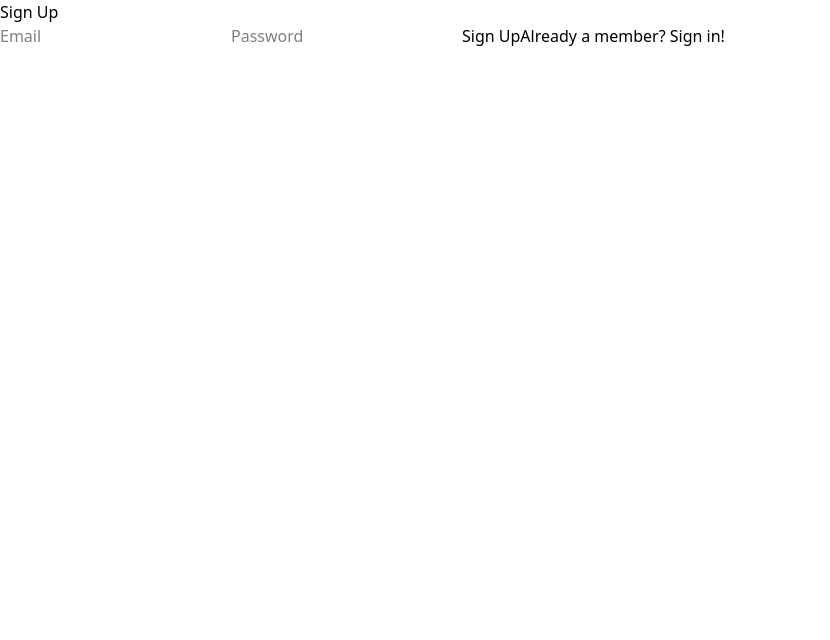
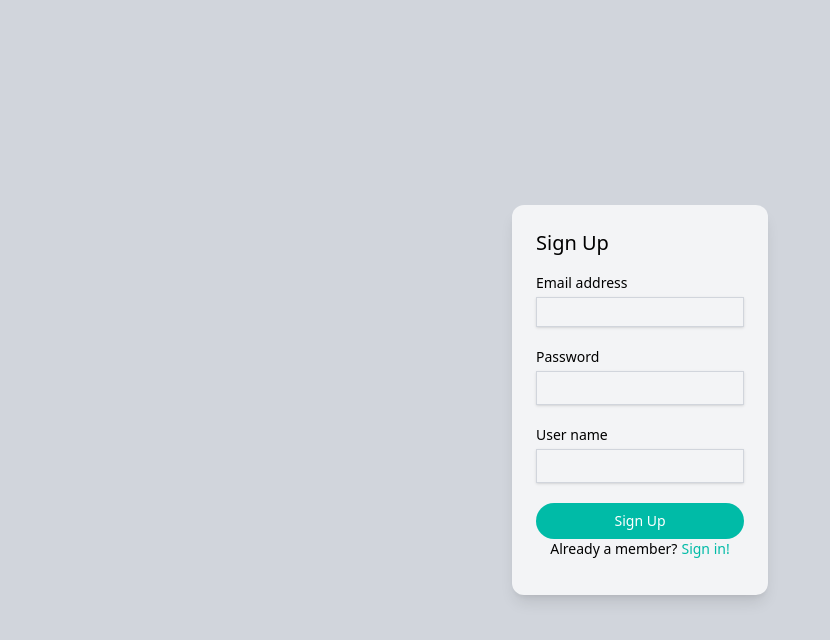
Before and after one commit to Lilla-ctrl/supabase-job-app-tracker, a React (Vite) app: page / in a window 1280 px wide. Shown: the top 640 px of the page, without its empty margins (0-830 px from the left). Built offline with nearby package versions, Linux system fonts and the light colour scheme.

Commit message:
update styling of Auth component

```diff
--- a/src/components/Auth.jsx
+++ b/src/components/Auth.jsx
@@ -4,6 +4,7 @@ import { supabase } from "../helpers/supabase-client";
 export default function Auth() {
   const [email, setEmail] = useState("");
   const [password, setPassword] = useState("");
+  const [user, setUser] = useState("");
   const [isSigningUp, setIsSigningUp] = useState(true);
 
   async function handleSubmit(event) {
@@ -34,25 +35,67 @@ export default function Auth() {
 
   return (
     <>
+      <div className="bg-gray-300 fixed inset-0 flex items-center justify-center min-h-screen ">
+        <div className="bg-gray-100 p-6 flex justify-center rounded-xl shadow-lg w-64">
+          <div>
+            <div className="text-xl mb-4">
               <h2>{isSigningUp ? "Sign Up" : "Sign In"}</h2>
+            </div>
             <form onSubmit={handleSubmit}>
+              <div>
+                <div className="text-sm mb-1">Email address</div>
                 <input
                   type="email"
-          placeholder="Email"
                   value={email}
                   onChange={(e) => setEmail(e.target.value)}
+                  className="text-sm border border-gray-300 shadow-sm p-1 mb-5 w-full focus:border-teal-400 focus:ring-teal-600"
                 />
+              </div>
+              <div>
+                <div className="text-sm mb-1">Password</div>
                 <input
                   type="password"
-          placeholder="Password"
                   value={password}
                   onChange={(e) => setPassword(e.target.value)}
+                  className="border border-gray-300 shadow-sm p-1 mb-5 w-full focus:border-teal-400 focus:ring-teal-600"
                 />
-        <button type="submit">{isSigningUp ? "Sign Up" : "Sign In"}</button>
-        <button onClick={() => setIsSigningUp(!isSigningUp)}>
-          {isSigningUp ? "Already a member? Sign in!" : "Not a member yet? Sign up!"}
+              </div>
+
+              {isSigningUp && (
+                <>
+                  <div className="text-sm mb-1">User name</div>
+                  <input
+                    type="text"
+                    value={user}
+                    onChange={(e) => setUser(e.target.value)}
+                    className="border border-gray-300 shadow-sm p-1 mb-5 w-full focus:border-teal-400 focus:ring-teal-600"
+                  />
+                </>
+              )}
+
+              <div>
+                <button
+                  type="submit"
+                  className="bg-teal-500 text-white text-sm font-medium py-2 px-3 rounded-full w-full hover:bg-teal-600 cursor-pointer"
+                >
+                  {isSigningUp ? "Sign Up" : "Sign In"}
                 </button>
+              </div>
+              <div className="flex justify-center">
+                <div className="text-sm mb-3">
+                  {isSigningUp ? "Already a member?" : "Not a member yet?"}
+                  <button
+                    onClick={() => setIsSigningUp(!isSigningUp)}
+                    className="cursor-pointer text-teal-500 ml-1"
+                  >
+                    {isSigningUp ? "Sign in!" : "Sign up!"}
+                  </button>
+                </div>
+              </div>
             </form>
+          </div>
+        </div>
+      </div>
     </>
   );
 }
```
Lines whose indentation alone changed are shown as unchanged.
